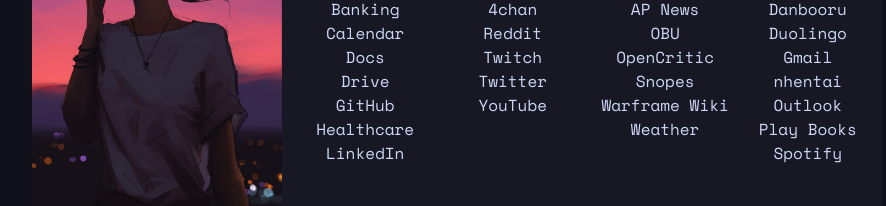
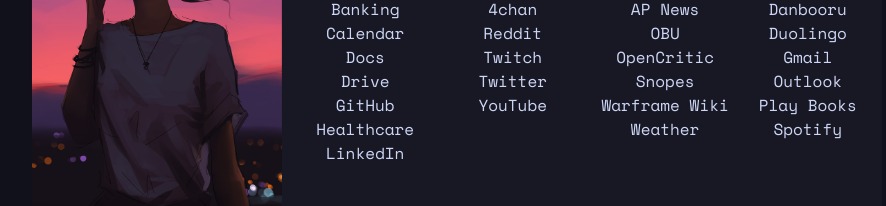
Before and after one commit to cnmcfarland/cnmcfarland.github.io, a plain HTML site: page index.html in a window 1280 px wide. Shown: the part 355-561 px from the top of the page, without its empty margins (183-1069 px from the left). Drawn offline with nearby package versions, Linux system fonts and the light colour scheme.

Commit message:
remove nhentai

```diff
--- a/index.html
+++ b/index.html
@@ -74,7 +74,6 @@
             <li><a href="https://danbooru.donmai.us/">Danbooru</a></li>
             <li><a href="https://www.duolingo.com/">Duolingo</a></li>
             <li><a href="https://mail.google.com/">Gmail</a></li>
-            <li><a href="https://nhentai.net/">nhentai</a></li>
             <li><a href="https://outlook.live.com/mail/">Outlook</a></li>
             <li><a href="https://play.google.com/books">Play Books</a></li>
             <li><a href="https://open.spotify.com/">Spotify</a></li>
```
